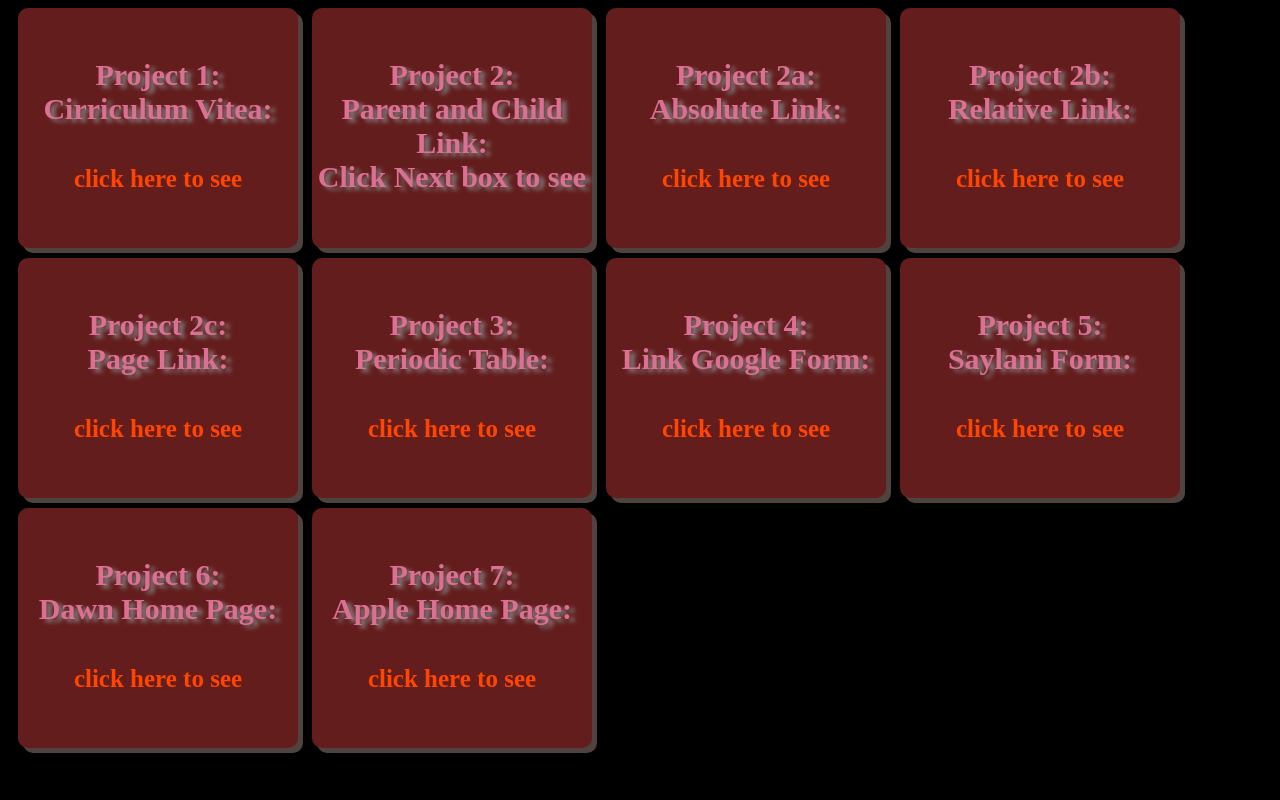
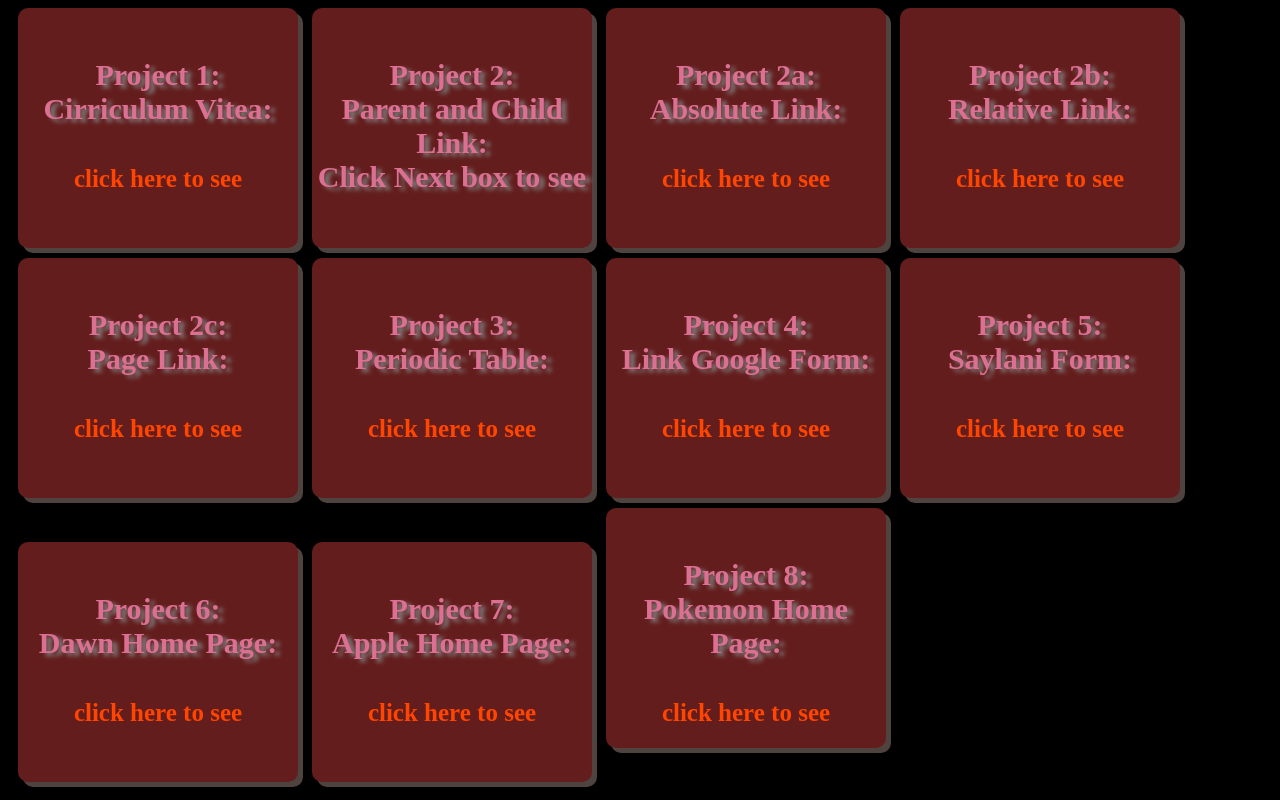
Before and after one commit to Shaharyar-S-Rehman/all-project, a plain HTML site: page index.html in a window 1280 px wide. Shown: the part 1172-1972 px from the top of the page. Before the commit the page ends 1938 px from the top, so only its background shows below. Drawn offline with Linux system fonts and the light colour scheme.

Commit message:
shaharyar

```diff
--- a/index.html
+++ b/index.html
@@ -71,6 +71,11 @@
                 Project 7: <br> Apple Home Page: <br> <br> <a href="project7.html"> click here to see </a>
             </h2>
         </div>
+        <div class="bg">
+            <h2>
+                Project 8: <br> Pokemon Home Page: <br> <br> <a href="project8.html"> click here to see </a>
+            </h2>
+        </div>
     </div>
 </body>
 
```
